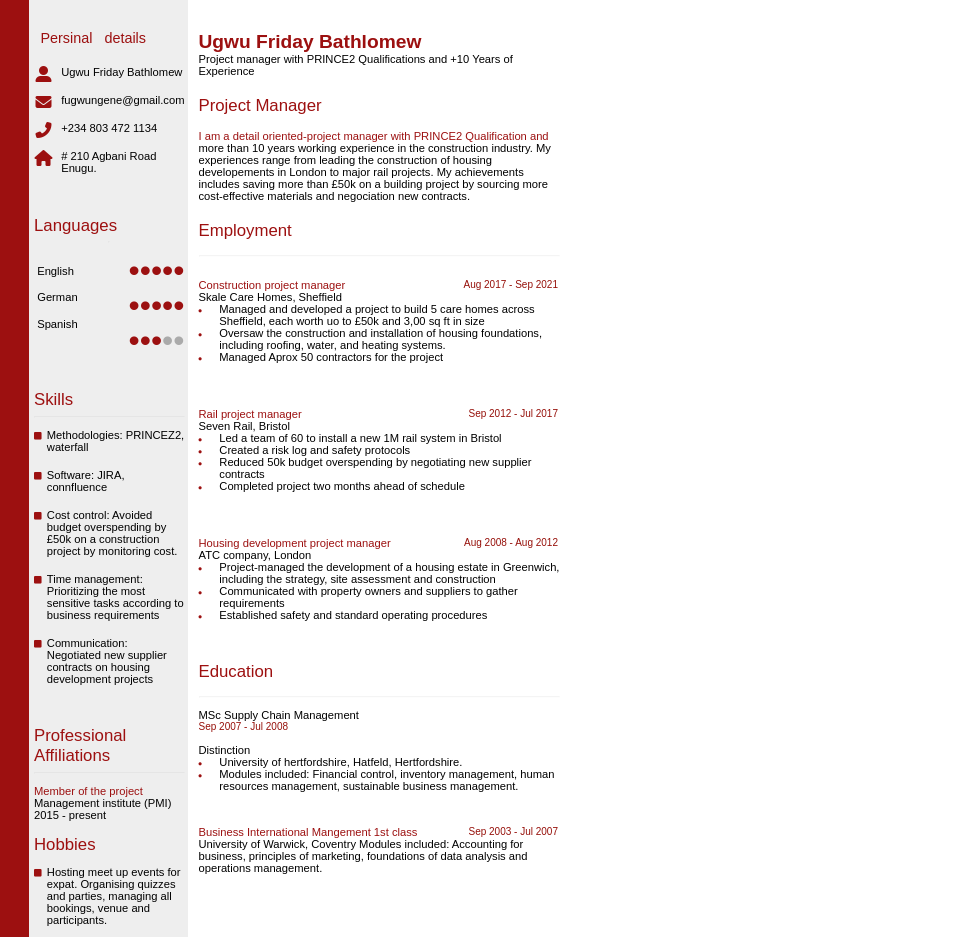
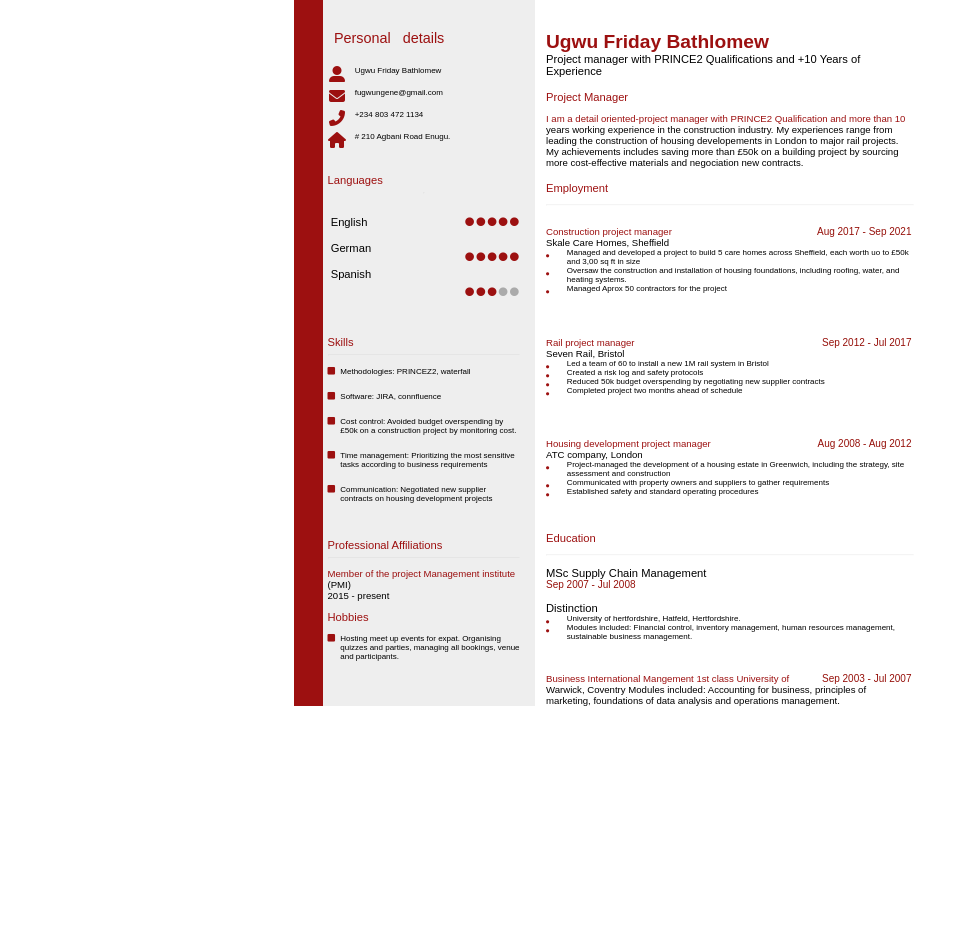
Before and after one commit to frace-engineering/cv1-reload, a plain HTML site: page index.html in a window 1280 px wide. Shown: the whole page, without its empty margins (0-975 px from the left). After the commit the page ends 800 px from the top, so only its background shows below. Drawn offline with Linux system fonts and the light colour scheme; some icons are missing.

Commit message:
added title bar icon

```diff
--- a/index.css
+++ b/index.css
@@ -10,11 +10,12 @@ img{
 }
 .container{
     display:flex;
+    flex-direction: column;
     background-color: rgba(157, 16, 16, 1);
     padding-left: 25px;
-    width:600px;
+    width:575px;
     padding-right: 0%;
-    flex:1 1;
+    margin:0 auto;
 }
 .container ul{
     font-size: 0.7rem;
@@ -22,22 +23,23 @@ img{
 .column1{
     display:flex;
     flex-direction: column;
-    width:220px;
-    flex:1 1;
+    width:60%;
     background-color:#eee;
     margin-left: 4px;
     padding-left: 5px;
-    padding-right: 3px;
+    padding-right: 165px;
 }
 #ul li{
-    padding-bottom:1rem;
+    padding-bottom:.8rem;
 }
 .column2{
     display:flex;
     flex-direction: column;
     padding-inline:11px;
     background-color: #fff;
-    width:420px;
+    width:100%;
+    margin-left:4px;
+    margin-right:4px;
     padding-right: 65px;
 }
 #language{
@@ -82,10 +84,6 @@ img{
     margin-bottom: 0px;
 }
 
-/* .column2 ul{
-    padding-inline-start:1px;
-
-} */
 .column2 ul li{
     /* margin-top:0px; */
     padding-inline-start: 1.3rem;
@@ -162,24 +160,20 @@ ul{
     flex-direction: column;
     flex-wrap:wrap;
 }
-@media (max-width:300px){
+@media only screen and (min-width:576px){
+    .container{
+        width:660px;
+        flex-direction:row;
+    }
     .column1{
-        display:flex;
-        flex-direction: column;
-        width:20%;
-        background-color:#eee;
-        margin-left: 3px;
-        padding-left: 5px;
-        padding-right: 3px;
+        width:220px;
+        padding-right: 15px;
     }
-
     .column2{
-        display:flex;
-        flex-direction: column;
         padding-inline:11px;
-        background-color: #fff;
-        width:50%;
-        padding-right: 30%;
+        width:420px;
+        margin:0px;
+        padding-right: 65px;
     }
     ul li{
        font-size: .5rem;
--- a/index.html
+++ b/index.html
@@ -1,17 +1,21 @@
-<!DOCTYPE html>
-<hthml lang="en-US">
+
+    <!DOCTYPE html>
+    <html lang="en-US">
     <head>
-        <meta charset="utf-8">
-        <meta name="viewport" content="width=device-width initial-scale=1.0">
+        <meta charset="UTF-8">
+        <meta http-equiv="X-UA-Compatible" content="IE=edge">
+        <meta name="viewport" content="width=device-width, initial-scale=1.0">
         <title>My first project</title>
+        <link rel="icon" type="image" href="frace-fblue.png">
         <link rel="stylesheet" href="index.css">
-        <link rel="stylesheet" href="lesson.css">
+        <link rel="stylesheet" href="index.css">
     <script src="https://kit.fontawesome.com/d8ebe6d82c.js" crossorigin="anonymous"></script>
     </head>
     <body>
+        <!-- <img src="frace-fblue.png" alt="scale"> -->
        <div class="container">
             <div class="column1">
-                <h1 style="margin-left:.4rem">Persinal details</h1>
+                <h1 style="margin-left:.4rem">Personal details</h1>
                 <ul class="fa-ul" id="ul" style="--fa-li-width:1.7rem; --fa-li-margin:1.7rem">
                     <li><span class="fa-li"><i class="fas fa-user-alt"></i></span>Ugwu Friday Bathlomew</li>
                     <li><span class="fa-li"><i class="fa fa-envelope"></i></span>fugwungene@gmail.com</li>
```
Also changed, not shown: frace-fblue.PNG (added), frace.png (added).
